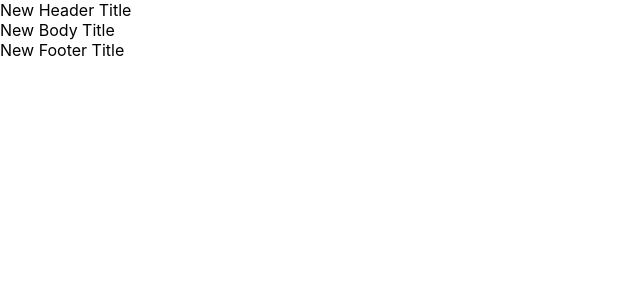
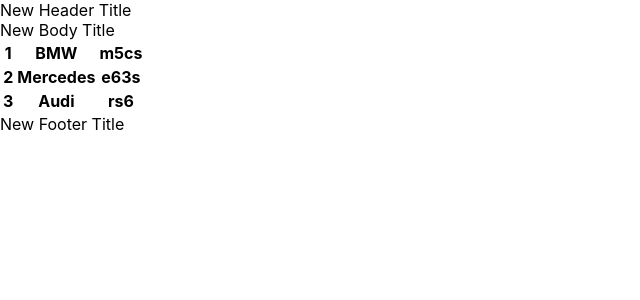
Before and after one commit to Allochka11/microtasks, a React (Create React App) app: page / in a window 1280 px wide. Shown: the top 300 px of the page, without its empty margins (0-640 px from the left). Built offline with nearby package versions, Linux system fonts and the light colour scheme.

Commit message:
adding topCars mapping in a table

```diff
--- a/src/App.tsx
+++ b/src/App.tsx
@@ -3,12 +3,20 @@
 import {Header} from "./site/Header";
 import {Body} from "./site/Body";
 import {Footer} from "./site/Footer";
+import {NewComponent} from "./Microtask2/NewComponent";
 
 function App() {
+    let students = [
+        {id: 1, name: 'Alla', age: 30},
+        {id: 2, name: 'Vladymyr', age: 31},
+        {id: 3, name: 'Petya', age: 19},
+        {id: 4, name: 'Anton', age: 37}
+    ]
     return (
         <>
             <Header headerTitle={"New Header Title"}/>
             <Body bodyTitle={"New Body Title"}/>
+            <NewComponent students={students}/>
             <Footer footerTitle={"New Footer Title"}/>
         </>
     );
--- /dev/null
+++ b/src/Microtask2/NewComponent.tsx
@@ -0,0 +1,48 @@
+type NewComponentType = {
+    students: Array<StudentsType>
+}
+
+type StudentsType = {
+    id: number,
+    name: string,
+    age: number
+}
+
+
+export const NewComponent = (props: NewComponentType) => {
+
+    const topCars = [
+        {manufacturer: 'BMW', model: 'm5cs'},
+        {manufacturer: 'Mercedes', model: 'e63s'},
+        {manufacturer: 'Audi', model: 'rs6'}
+    ]
+
+    return (
+        <table>
+            <tbody>
+            {topCars.map((el, id,arr) => {
+                return (
+                    <tr key={id}>
+                        <th>{++id}</th>
+                        <th>{el.manufacturer}</th>
+                        <th>{el.model}</th>
+                    </tr>
+                )
+            })}
+            </tbody>
+        </table>
+    )
+
+    // return (
+    //     <ul>
+    //         {props.students.map((el,i) => {
+    //            return (
+    //                <li key={el.id}>
+    //                    <span>Name: {el.name}</span>
+    //                    <span> age: {el.age}</span>
+    //                </li>
+    //            )
+    //         })}
+    //     </ul>
+    // )
+}
```
